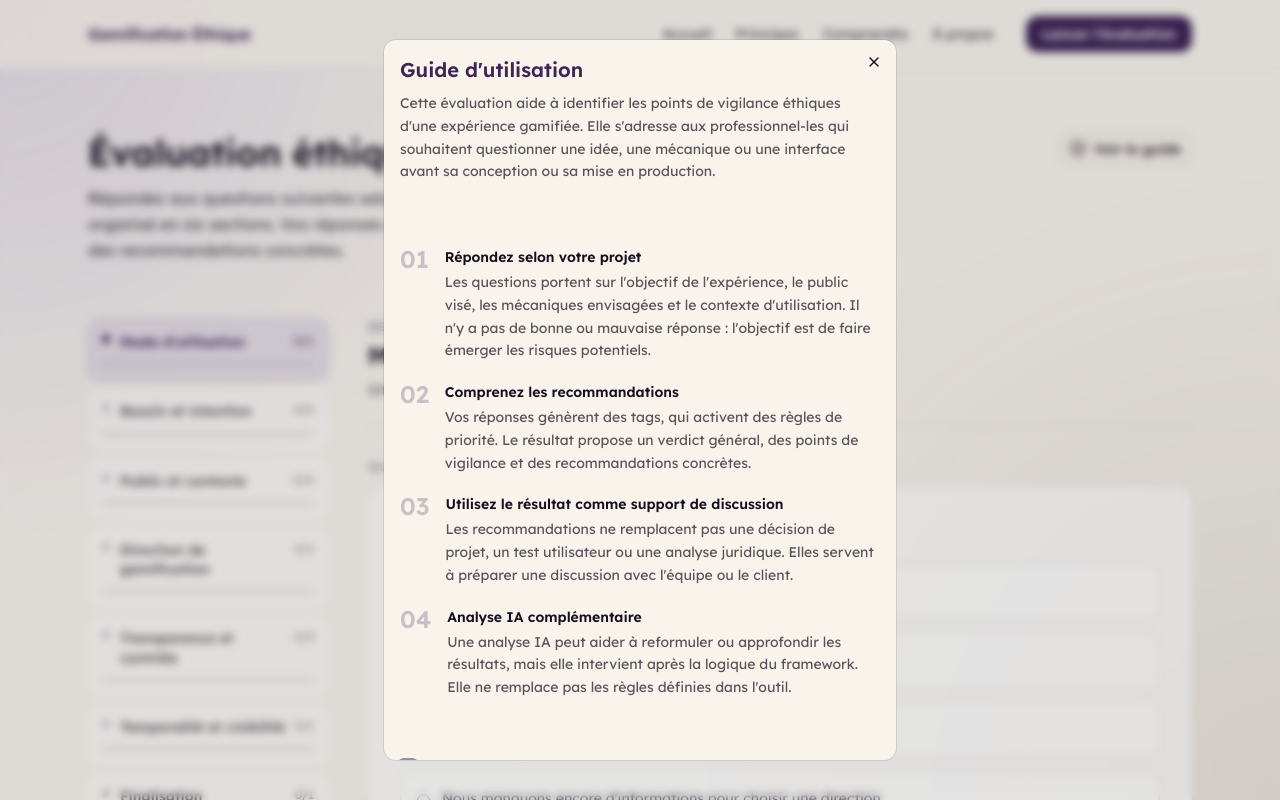
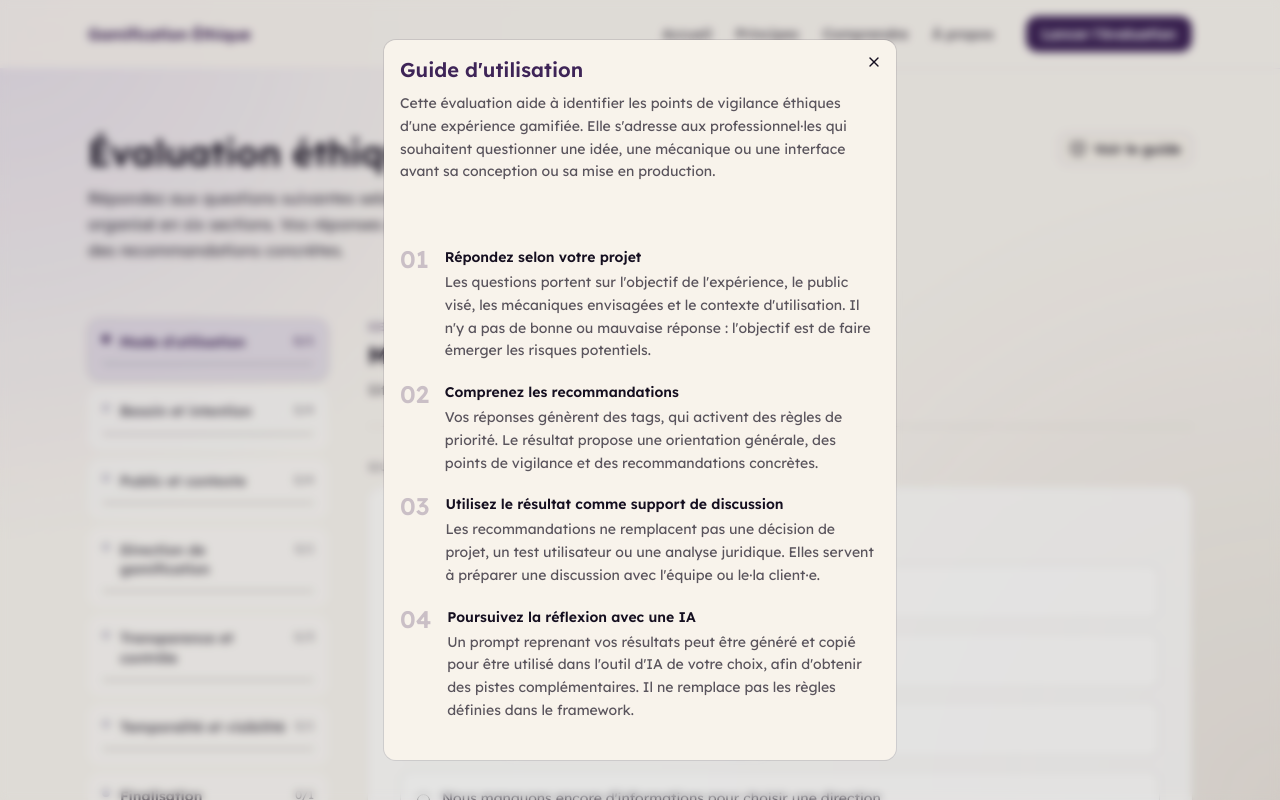
Before and after one commit to cassissssss/Gamification-ethique, a Next.js app: page /evaluation in a window 1280 px wide. Shown: the top 800 px of the page. Built offline with nearby package versions, Linux system fonts and the light colour scheme.

Commit message:
Changed guide

```diff
--- a/components/evaluation/GuideModal.tsx
+++ b/components/evaluation/GuideModal.tsx
@@ -23,17 +23,17 @@ const steps = [
   {
     number: '02',
     title: 'Comprenez les recommandations',
-    description: `Vos réponses génèrent des tags,  qui activent des règles de priorité. Le résultat propose un verdict général,  des points de vigilance et des recommandations concrètes.`,
+    description: `Vos réponses génèrent des tags,  qui activent des règles de priorité. Le résultat propose une orientation générale,  des points de vigilance et des recommandations concrètes.`,
   },
   {
     number: '03',
     title: 'Utilisez le résultat comme support de discussion',
-    description: `Les recommandations ne remplacent pas une décision de projet,  un test utilisateur ou une analyse juridique. Elles servent à préparer une discussion avec l'équipe ou le client.`,
+    description: `Les recommandations ne remplacent pas une décision de projet,  un test utilisateur ou une analyse juridique. Elles servent à préparer une discussion avec l'équipe ou le·la client·e.`,
   },
   {
     number: '04',
-    title: 'Analyse IA complémentaire',
-    description: `Une analyse IA peut aider à reformuler ou approfondir les résultats,  mais elle intervient après la logique du framework. Elle ne remplace pas les règles définies dans l'outil.`,
+    title: 'Poursuivez la réflexion avec une IA',
+    description: `Un prompt reprenant vos résultats peut être généré et copié pour être utilisé dans l'outil d'IA de votre choix,  afin d'obtenir des pistes complémentaires. Il ne remplace pas les règles définies dans le framework.`,
   },
 ]
 
@@ -78,7 +78,7 @@ export function GuideModal({ open,  onOpenChange }: GuideModalProps) {
           </DialogTitle>
           <DialogDescription className="text-sm leading-relaxed text-foreground/70">
             Cette évaluation aide à identifier les points de vigilance éthiques
-            d'une expérience gamifiée. Elle s'adresse aux professionnel-les qui
+            d'une expérience gamifiée. Elle s'adresse aux professionnel·les qui
             souhaitent questionner une idée,  une mécanique ou une interface avant
             sa conception ou sa mise en production.
           </DialogDescription>
```
